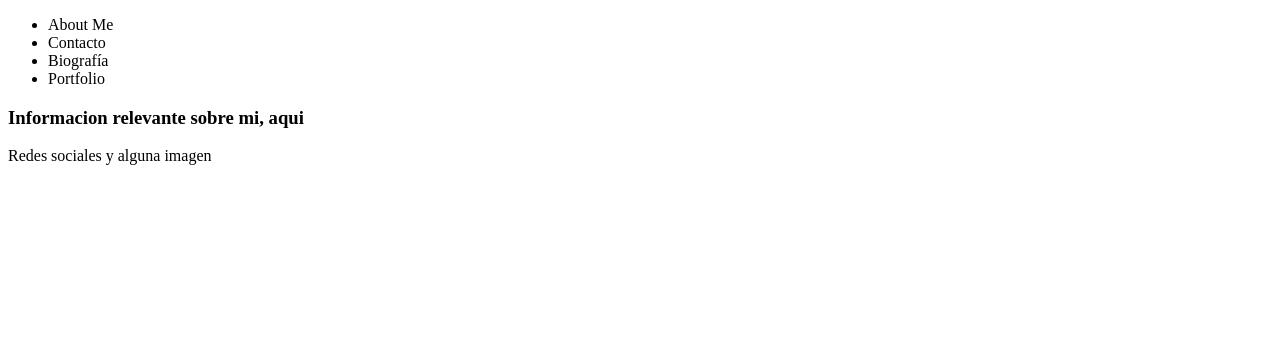
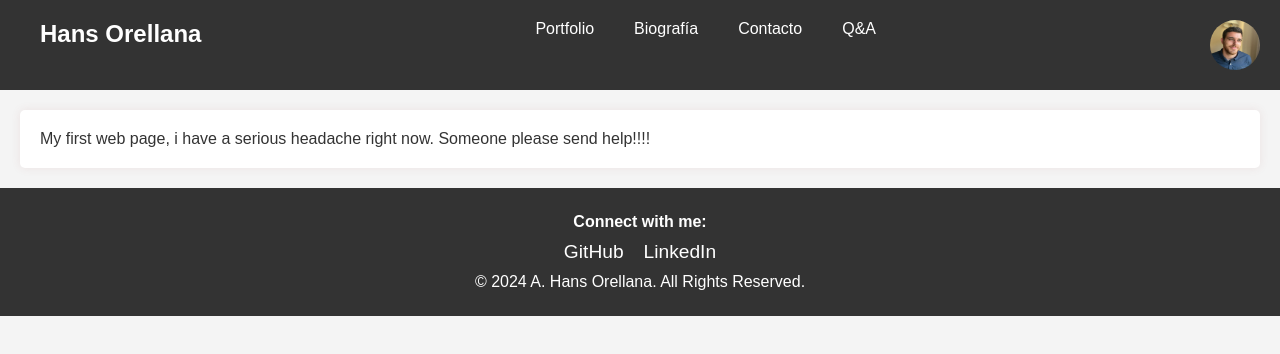
Before and after one commit to AlvaroHansOrellana/webPage1, a plain HTML site: page main/index.html in a window 1280 px wide. Drawn offline with Linux system fonts and the light colour scheme.

Commit message:
last update

```diff
--- a/css/files.css
+++ /dev/null
@@ -1,67 +0,0 @@
-/* Universal selector to apply styles to all elements */
-* {
-    margin: 0;
-    padding: 0;
-    box-sizing: border-box;
-}
-
-/* Body styling */
-body {
-    font-family: Arial, sans-serif;
-    line-height: 1.6;
-    background-color: #f4f4f4;
-    color: #333;
-}
-
-/* Container class for layout */
-.container {
-    width: 80%;
-    margin: 0 auto;
-    padding: 20px;
-}
-
-/* Header styling */
-header {
-    background: #333;
-    color: #fff;
-    padding: 10px 0;
-    text-align: center;
-}
-
-/* Navigation styling */
-nav {
-    margin: 20px 0;
-}
-
-nav ul {
-    list-style: none;
-    padding: 0;
-}
-
-nav ul li {
-    display: inline;
-    margin-right: 10px;
-}
-
-nav ul li a {
-    text-decoration: none;
-    color: #333;
-}
-
-/* Main content styling */
-main {
-    background: #fff;
-    padding: 20px;
-    margin-bottom: 20px;
-}
-
-/* Footer styling */
-footer {
-    background: #333;
-    color: #fff;
-    text-align: center;
-    padding: 10px 0;
-    position: fixed;
-    width: 100%;
-    bottom: 0;
-}
--- /dev/null
+++ b/css/style.css
@@ -0,0 +1,107 @@
+body {
+  font-family: Arial, sans-serif;
+  margin: 0;
+  padding: 0;
+  background-color: #f4f4f4;
+  color: #333;
+}
+
+a {
+  text-decoration: none;
+  color: #007BFF;
+}
+
+a:hover {
+  text-decoration: underline;
+}
+
+/* Header Styles */
+header {
+  background-color: #333;
+  color: #fff;
+  padding: 20px 0;
+}
+
+header .logo {
+  font-size: 1.5em;
+  font-weight: bold;
+  margin-left: 20px;
+}
+
+header nav {
+  display: flex;
+  justify-content: space-between;
+  align-items: right;
+  padding: 0 20px;
+}
+
+header nav ul {
+  list-style: none;
+  display: flex;
+  margin: 0;
+  padding: 0;
+}
+
+header nav ul li {
+  margin: 0 10px;
+}
+
+header nav ul li a {
+  color: #fff;
+  padding: 5px 10px;
+  border-radius: 3px;
+}
+
+header nav ul li a:hover {
+  background-color: #575757;
+}
+
+header img {
+  border-radius: 50%;
+  height: 50px;
+  width: 50px;
+}
+
+
+main {
+  padding: 20px;
+  background-color: #fff;
+  margin: 20px;
+  border-radius: 5px;
+  box-shadow: 0 0 10px rgba(154, 72, 72, 0.1);
+}
+
+footer {
+  background-color: #333;
+  color: #fff;
+  text-align: center;
+  padding: 20px 0;
+  position: relative;
+  bottom: 0;
+  width: 100%;
+}
+
+footer p {
+  margin: 5px 0;
+}
+
+footer .social {
+  list-style: none;
+  padding: 0;
+  display: flex;
+  justify-content: center;
+  margin: 10px 0;
+}
+
+footer .social li {
+  margin: 0 10px;
+}
+
+footer .social li a {
+  color: #fff;
+  font-size: 1.2em;
+}
+
+footer .social li a:hover {
+  color: #007BFF;
+}
--- a/main/index.html
+++ b/main/index.html
@@ -2,21 +2,34 @@
 <html lang="en">
 <head>
     <meta charset="UTF-8">
+    <meta http-equiv="X-UA-Compatible" content="IE=edge">
     <meta name="viewport" content="width=device-width, initial-scale=1.0">
-    <title>Document</title>
+    <title>A. Hans Orellana's Portfolio</title>
+    <link rel="stylesheet" href="/css/style.css">
 </head>
 <body>
     <header>
         <nav>
+            <div class="logo">Hans Orellana</div>
             <ul>
-                <li>About Me</li>
-                <li>Contacto</li>
-                <li>Biografía</li>
-                <li>Portfolio</li>
+                <li><a href="/main/portfolio.html">Portfolio</a></li>
+                <li><a href="/main/biografia.html">Biografía</a></li>
+                <li><a href="/main/contacto.html">Contacto</a></li>
+                <li><a href="/main/form.html">Q&A</a></li>
             </ul>
+            <img src="/image/A. Hans Orellana.jpg" alt="Hans">
         </nav>
     </header>
-    <h3>Informacion relevante sobre mi, aqui</h3>
+    <main>
+      My first web page, i have a serious headache right now. Someone please send help!!!!
+    </main>
+    <footer>
+        <p><strong>Connect with me:</strong></p>
+        <ul class="social">
+            <li><a href="https://github.com/AlvaroHansOrellana" target="_blank">GitHub</a></li>
+            <li><a href="https://linkedin.com" target="_blank">LinkedIn</a></li>
+        </ul>
+        <p>&copy; 2024 A. Hans Orellana. All Rights Reserved.</p>
+    </footer>
 </body>
-<footer>Redes sociales y alguna imagen</footer>
 </html>
```
Also changed, not shown: JavaScript/script.js (added, +9 -0 lines), main/form.html (added, +11 -0 lines), image/A. Hans Orellana.jpg (added).
